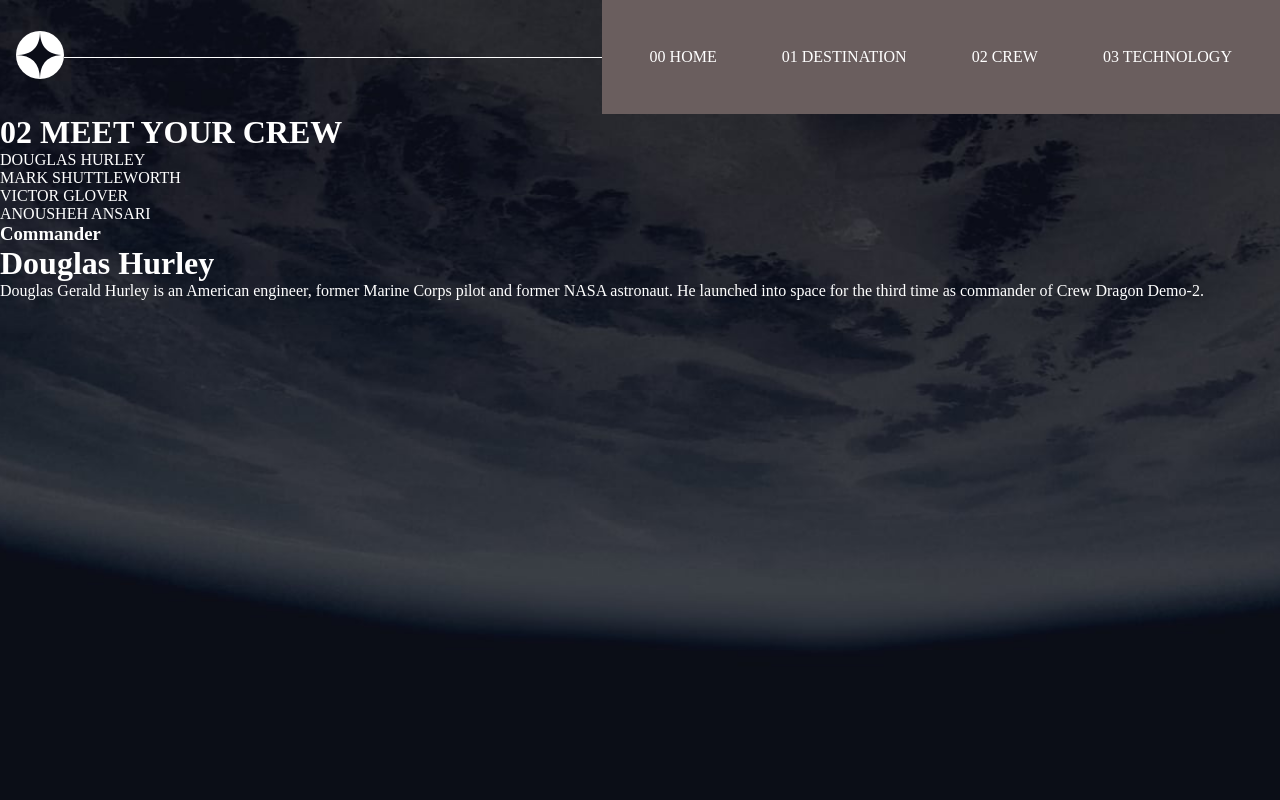
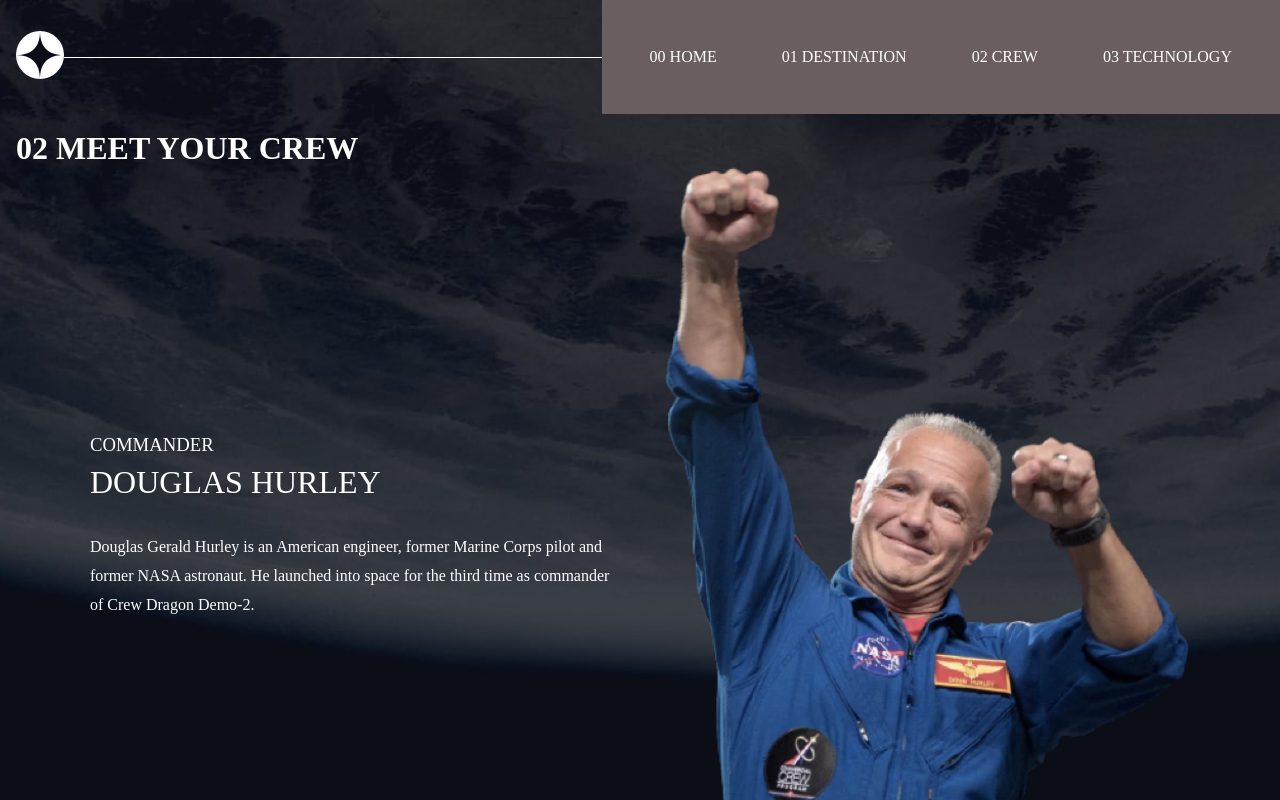
Before and after one commit to SanazBHMN/space-tourism, a React (Vite) app: page /crew/douglas-hurley in a window 1280 px wide. Shown: the top 800 px of the page. Built offline with nearby package versions, Linux system fonts and the light colour scheme.

Commit message:
Complete crew

```diff
--- /dev/null
+++ b/src/components/Heading.jsx
@@ -0,0 +1,5 @@
+function Heading({ title }) {
+  return <h1>{title}</h1>;
+}
+
+export default Heading;
--- a/src/components/InnerNavbar.jsx
+++ b/src/components/InnerNavbar.jsx
@@ -1,9 +1,8 @@
 import { Link } from "react-router-dom";
 
-function InnerNavbar({ innerLinks, title }) {
+function InnerNavbar({ innerLinks }) {
   return (
     <>
-      <h1>{title}</h1>
       <ul>
         {innerLinks.map((link, index) => (
           <li key={index}>
--- a/src/components/templates/CrewTemplate.jsx
+++ b/src/components/templates/CrewTemplate.jsx
@@ -1,11 +1,16 @@
 function CrewTemplate({ crew }) {
   const { name, bio, images, role } = crew;
   return (
-    <div>
-      <h3>{role}</h3>
-      <h1>{name}</h1>
-      <p>{bio}</p>
-    </div>
+    <main className="content-container">
+      <div className="content">
+        <h3 className="content__role">{role}</h3>
+        <h1 className="content__name">{name}</h1>
+        <p className="content__bio">{bio}</p>
+      </div>
+      <div className="content-img">
+        <img src={images.webp} alt={name} />
+      </div>
+    </main>
   );
 }
 
--- a/src/pages/crew/CrewBase.jsx
+++ b/src/pages/crew/CrewBase.jsx
@@ -1,5 +1,6 @@
 import { Outlet } from "react-router-dom";
 import InnerNavbar from "../../components/InnerNavbar";
+import Heading from "../../components/Heading";
 
 // import statics
 import "./crew-page.scss";
@@ -10,8 +11,9 @@ function CrewBase() {
 
   return (
     <div className="crew-container">
-      <InnerNavbar innerLinks={crews} title={TITLE} />
+      <Heading title={TITLE} />
       <Outlet />
+      <InnerNavbar innerLinks={crews} />
     </div>
   );
 }
--- a/src/pages/crew/CrewPage.jsx
+++ b/src/pages/crew/CrewPage.jsx
@@ -5,7 +5,6 @@ import CrewTemplate from "../../components/templates/CrewTemplate";
 function CrewPage() {
   const { crews } = data;
   const { name } = useParams();
-  console.log(crews);
 
   const crew = crews.find(
     (crew) => crew.name.replace(/ +/g, "-").toLowerCase() === name
--- a/src/pages/crew/crew-page.scss
+++ b/src/pages/crew/crew-page.scss
@@ -1,3 +1,53 @@
 .crew-container {
-  height: 100vh;
+  padding: 1rem 1rem 0 1rem;
+  .content-container {
+    display: grid;
+    grid-gap: 3rem;
+    place-items: center;
+  }
+  .content {
+    text-align: left;
+    &-img {
+      width: 300px;
+      margin: 0 auto;
+      img {
+        width: 100%;
+      }
+    }
+    &__role {
+      margin-bottom: 0.5rem;
+      text-transform: uppercase;
+      font-weight: 200;
+    }
+    &__name {
+      text-transform: uppercase;
+      font-weight: 200;
+      font-size: 2em;
+    }
+    &__bio {
+      text-align: center;
+      margin-top: 2rem;
+      line-height: 1.8;
+    }
+  }
 }
+
+@media screen and (min-width: 1024px) {
+  .crew-container {
+    height: 100%;
+    .content-container {
+      grid-template-columns: repeat(2, 1fr);
+      margin: 0 auto;
+      max-width: 1100px;
+    }
+    .content {
+      &-img {
+        width: 100%;
+        height: auto;
+      }
+      &__bio {
+        text-align: left;
+      }
+    }
+  }
+}
--- a/src/pages/destination/DestinationBase.jsx
+++ b/src/pages/destination/DestinationBase.jsx
@@ -1,5 +1,6 @@
 import { Outlet } from "react-router-dom";
 import InnerNavbar from "../../components/InnerNavbar";
+import Heading from "../../components/Heading";
 
 // import statics
 import "./destination-page.scss";
@@ -10,7 +11,8 @@ function DestinationBase() {
 
   return (
     <div className="destination-container">
-      <InnerNavbar innerLinks={destinations} title={TITLE} />
+      <Heading title={TITLE} />
+      <InnerNavbar innerLinks={destinations} />
       <Outlet />
     </div>
   );
--- a/src/pages/technology/TechnologyBase.jsx
+++ b/src/pages/technology/TechnologyBase.jsx
@@ -1,5 +1,6 @@
 import { Outlet } from "react-router-dom";
 import InnerNavbar from "../../components/InnerNavbar";
+import Heading from "../../components/Heading";
 
 // import statics
 import "./technology-page.scss";
@@ -10,7 +11,8 @@ function TechnologyBase() {
 
   return (
     <div className="technology-container">
-      <InnerNavbar innerLinks={technologies} title={TITLE} />
+      <Heading title={TITLE} />
+      <InnerNavbar innerLinks={technologies} />
       <Outlet />
     </div>
   );
```
